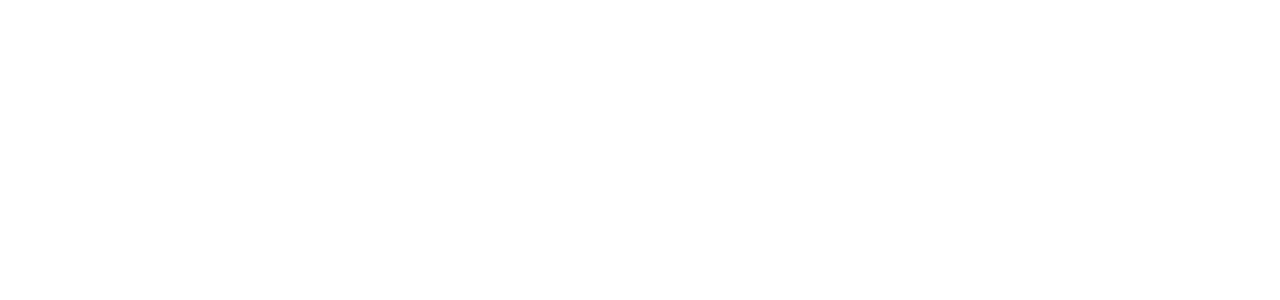
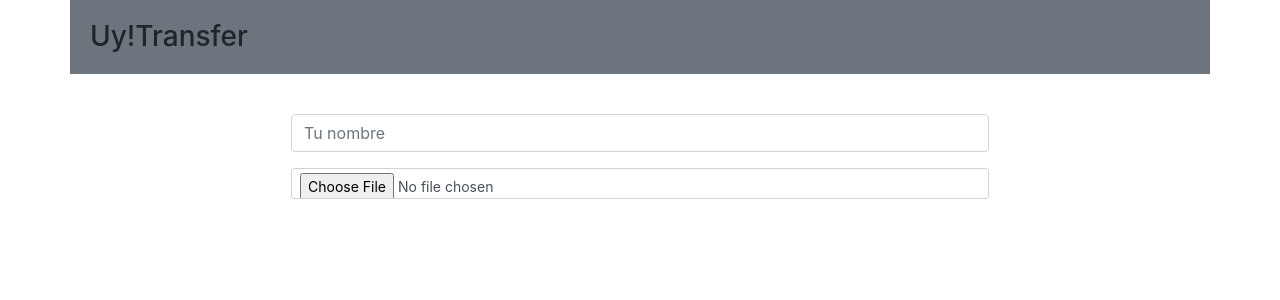
Before and after one commit to GuillemCM/DAM1_LlenguatgeMarques, a PHP site: page / in a window 1280 px wide. Before the commit the part shown is empty. Shown: the top 300 px of the page. Run offline with PHP 8.4, Linux system fonts and the light colour scheme; some libraries are stand-ins or nearby versions.

Commit message:
Modificado archivo index.php

```diff
--- a/UF2_AC1/uytransfer/index.php
+++ b/UF2_AC1/uytransfer/index.php
@@ -14,11 +14,31 @@
     <script src="https://kit.fontawesome.com/ef14336b18.js" crossorigin="anonymous"></script>
   </head>
   <body>
+    <div class="container d-flex p-3 mx-auto bg-secondary">
+        <header class="mb-auto">
+            <div class="inner">
+                <h3 class="m-1">Uy!Transfer</h3>
+            </div>
+        </header>
+    </div>
+    <div class="container">
+        <div class="row">
+            <div class="offset-2 col-8 justify-content-center mt-4">
+                <form name="file" action="upload.php" method="post" enctype="multipart/form-data">
+                  <div class="m-3">
+                    <input type="text" class="form-control" id="nameInput" placeholder="Tu nombre">
+                  </div>
+                  <div class="m-3">
+                    <input type="file" name="file" class="form-control form-control-sm" id="formFile"/>
+                  </div>
+                </form>
+            </div>
+        </div>
+    </div>
 
     <!-- Scripts -->
     <script src="https://code.jquery.com/jquery-3.5.1.slim.min.js" integrity="sha384-DfXdz2htPH0lsSSs5nCTpuj/zy4C+OGpamoFVy38MVBnE+IbbVYUew+OrCXaRkfj" crossorigin="anonymous"></script>
     <script src="https://cdn.jsdelivr.net/npm/popper.js@1.16.1/dist/umd/popper.min.js" integrity="sha384-9/reFTGAW83EW2RDu2S0VKaIzap3H66lZH81PoYlFhbGU+6BZp6G7niu735Sk7lN" crossorigin="anonymous"></script>
     <script src="https://cdn.jsdelivr.net/npm/bootstrap@4.5.3/dist/js/bootstrap.min.js" integrity="sha384-w1Q4orYjBQndcko6MimVbzY0tgp4pWB4lZ7lr30WKz0vr/aWKhXdBNmNb5D92v7s" crossorigin="anonymous"></script>
   </body>
-
 </html>
```
